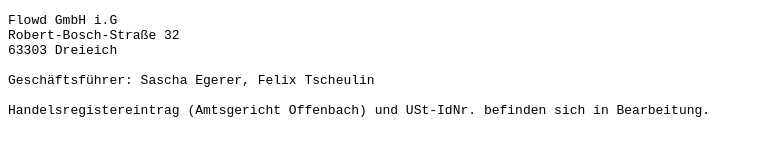
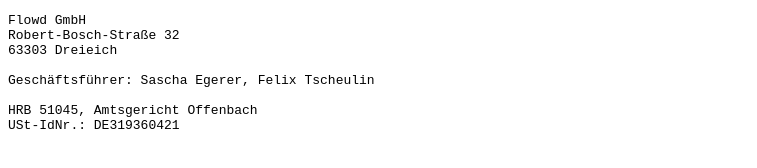
Before and after one commit to FlowdDe/-dws.github.io, a plain HTML site: page index.html in a window 1280 px wide. Shown: the whole page, without its empty margins (0-757 px from the left). Drawn offline with Linux system fonts and the light colour scheme.

Commit message:
Update index.html

```diff
--- a/index.html
+++ b/index.html
@@ -2,17 +2,18 @@
 <html>
   <head>
     <meta charset="UTF-8">
-    <title>Flowd GmbH i.G.</title>
+    <title>Flowd GmbH</title>
   </head>
   <body>
     <pre>
-Flowd GmbH i.G
+Flowd GmbH
 Robert-Bosch-Straße 32
 63303 Dreieich
 
 Geschäftsführer: Sascha Egerer, Felix Tscheulin
 
-Handelsregistereintrag (Amtsgericht Offenbach) und USt-IdNr. befinden sich in Bearbeitung.
+HRB 51045, Amtsgericht Offenbach
+USt-IdNr.: DE319360421
     </pre>
   </body>
 </html>
```
